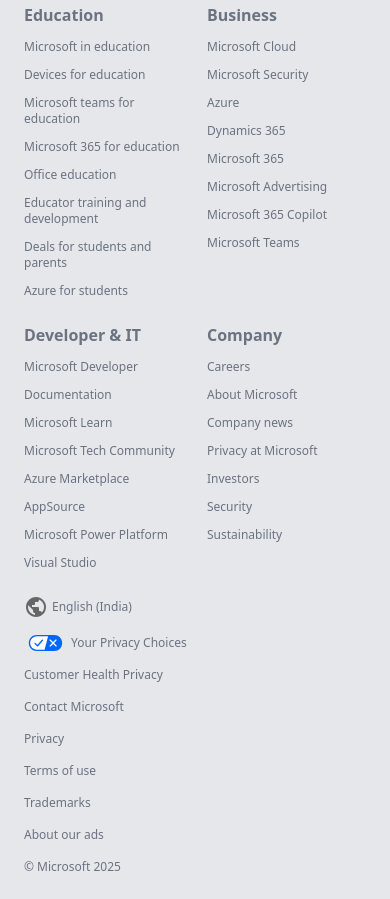
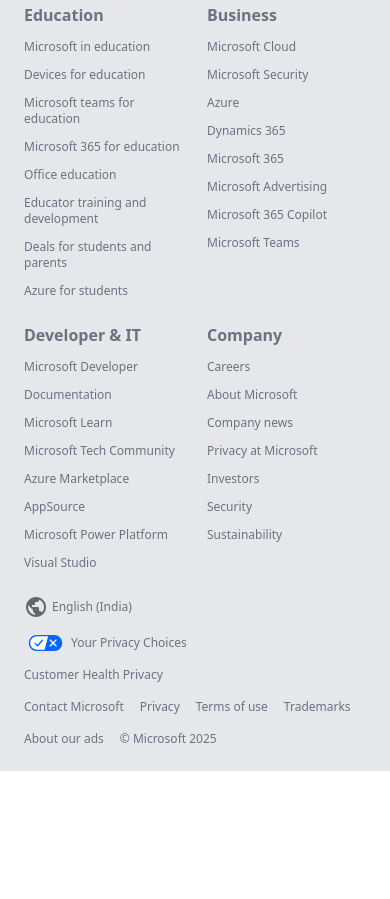
Before and after one commit to analystsayan/microsoft-landing-tailwind, a website built with Vite: page index.html in a window 390 px wide. Shown: the part 5467-6366 px from the top of the page. After the commit the page ends 6238 px from the top, so only its background shows below. Built offline with nearby package versions, Linux system fonts and the light colour scheme.

Commit message:
add bg color white to body

```diff
--- a/index.html
+++ b/index.html
@@ -11,7 +11,7 @@
     <link rel="stylesheet" href="/style.css" />
 </head>
 
-<body>
+<body class="bg-white">
     <!-- navbar -->
     <nav class="h-12 p-3 md:px-8 lg:px-20 flex items-center justify-between bg-white">
         <div class="flex gap-5 md:hidden">
@@ -560,7 +560,7 @@
                     </ul>
                 </li>
                 <li class="flex items-center">
-                    <ul class="flex flex-col sm:flex-row gap-4 justify-end">
+                    <ul class="flex flex-wrap sm:flex-row gap-4 justify-start sm:justify-end">
                         <li class="whitespace-nowrap hover:underline"><a href="#">Contact Microsoft</a></li>
                         <li class="whitespace-nowrap hover:underline"><a href="#">Privacy</a></li>
                         <li class="whitespace-nowrap hover:underline"><a href="#">Terms of use</a></li>
@@ -574,5 +574,4 @@
     </main>
     <script type="module" src="main.js"></script>
 </body>
-
 </html>
```
Also changed, not shown: dist/assets/index-BsYyBQDD.css (deleted), dist/assets/index-DQB2_Odh.js (renamed from dist/assets/index-Tk2N63Uv.js), dist/assets/index-Dn5i2_cH.css (added), dist/index.html.
